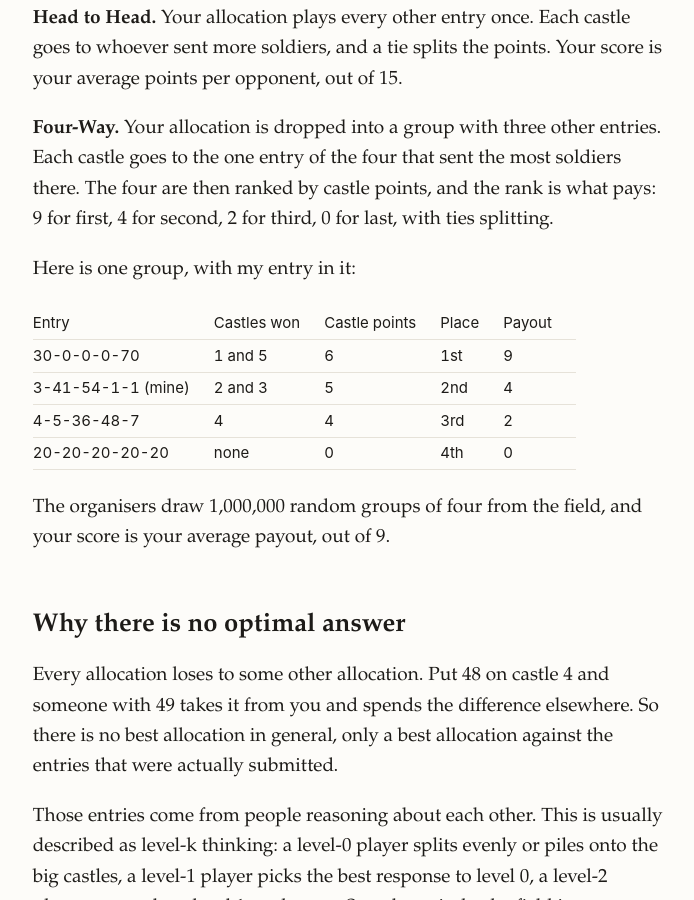
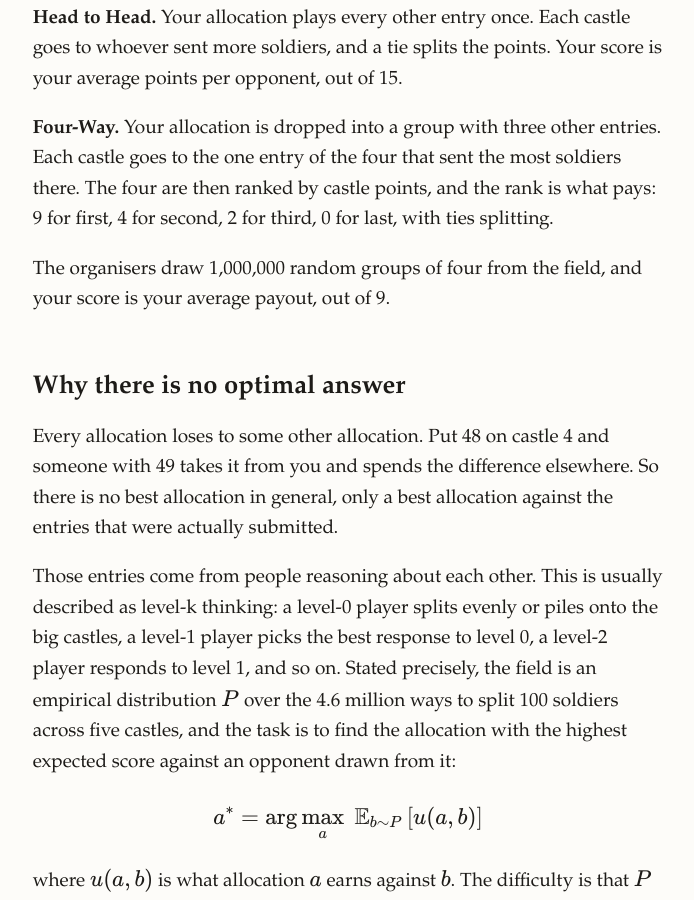
Before and after one commit to kinshu0/kinshu0.github.io, a Jekyll site: the page built from _posts/2026-11-22-castle-challenge.markdown, in a window 1280 px wide and 900 px high, scrolled down 1895 px. Shown: the whole window, without its empty margins (292-986 px from the left). Built offline with Jekyll 4.4.1, drawn with Linux system fonts in a browser that asks for light colours.

Commit message:
Castle post: drop the worked Four-Way group
Co-Authored-By: Claude Fable 5.2 <noreply@anthropic.com>

```diff
--- a/_posts/2026-11-22-castle-challenge.markdown
+++ b/_posts/2026-11-22-castle-challenge.markdown
@@ -33,15 +33,6 @@ You have 100 soldiers to split across five castles worth 1, 2, 3, 4 and 5 points
 **Head to Head.** Your allocation plays every other entry once. Each castle goes to whoever sent more soldiers, and a tie splits the points. Your score is your average points per opponent, out of 15.
 
 **Four-Way.** Your allocation is dropped into a group with three other entries. Each castle goes to the one entry of the four that sent the most soldiers there. The four are then ranked by castle points, and the rank is what pays: 9 for first, 4 for second, 2 for third, 0 for last, with ties splitting.
-
-Here is one group, with my entry in it:
-
-| Entry | Castles won | Castle points | Place | Payout |
-|---|---|---|---|---|
-| 30-0-0-0-70 | 1 and 5 | 6 | 1st | 9 |
-| 3-41-54-1-1 (mine) | 2 and 3 | 5 | 2nd | 4 |
-| 4-5-36-48-7 | 4 | 4 | 3rd | 2 |
-| 20-20-20-20-20 | none | 0 | 4th | 0 |
 
 The organisers draw 1,000,000 random groups of four from the field, and your score is your average payout, out of 9.
 
```
